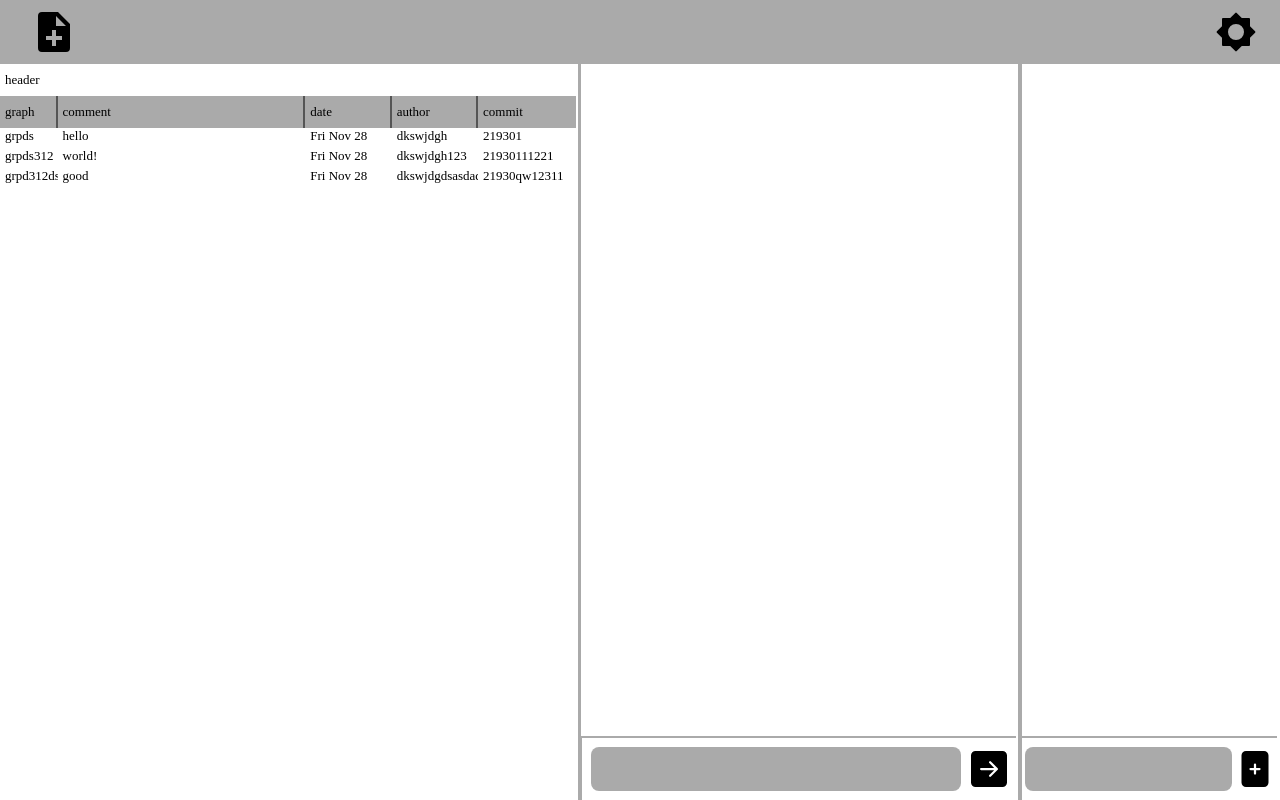
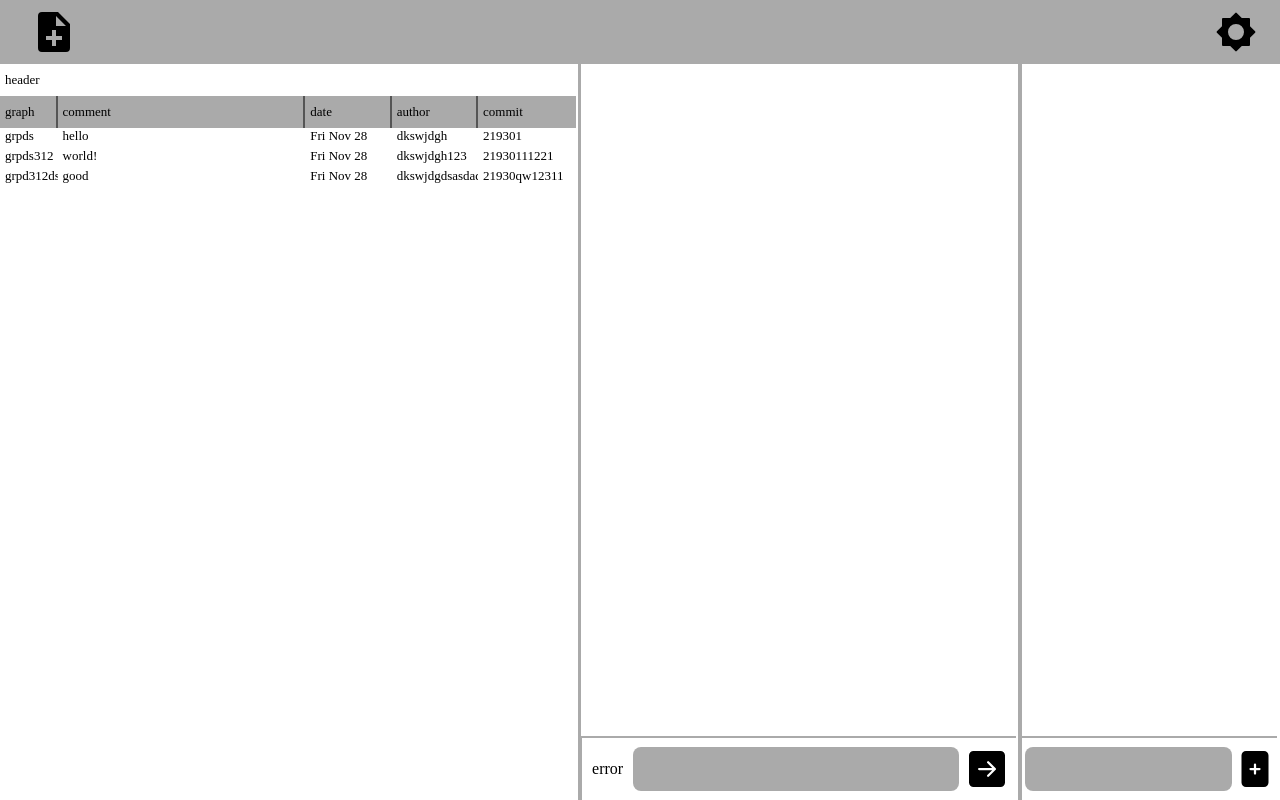
Before and after one commit to aphyrince/git-Aphyrince, a React (Create React App) app in the folder front/: page / in a window 1280 px wide. Built offline with nearby package versions, Linux system fonts and the light colour scheme.

Commit message:
프롬프트에서 현재 경로 상태 관리하도록 만듬.

```diff
--- a/front/src/components/prompt/Prompt.css
+++ b/front/src/components/prompt/Prompt.css
@@ -43,10 +43,14 @@
     width: 100%;
     height: 8vh;
     gap: 10px;
+    display: flex;
+    justify-content: center;
+    align-items: center;
+    padding: 0 20px;
 }
 
 .prompt > .input > .cmd {
-    width: 85%;
+    flex: 1;
     padding: 8px;
     font-size: 24px;
     border-radius: 8px;
--- a/front/src/components/prompt/Prompt.tsx
+++ b/front/src/components/prompt/Prompt.tsx
@@ -1,14 +1,20 @@
-import { ChangeEvent, useCallback, useState } from "react";
+import { ChangeEvent, useCallback, useEffect, useState } from "react";
 import usePromptStore from "../../stores/prompt/usePromptStore";
 import "./Prompt.css";
 import { BsArrowRightSquareFill } from "react-icons/bs";
 import commandExe from "../../preloads/commandExe";
+import useRepositoryStore from "../../stores/repository/useRepositoryStore";
 
 const Prompt = () => {
     const list = usePromptStore((state) => state.list);
     const addLine = usePromptStore((state) => state.add);
     const [input, setInput] = useState("");
-    const [path, setPath] = useState("");
+    const { currentRepo } = useRepositoryStore();
+    const [path, setPath] = useState("error");
+
+    useEffect(() => {
+        setPath(currentRepo?.path || "error");
+    }, [currentRepo, path]);
 
     const commandExecute = useCallback(async (command: string) => {
         const cmdResult = await commandExe(command);
@@ -45,6 +51,7 @@ const Prompt = () => {
                 </ul>
             </div>
             <div className="input flex-center">
+                <p className="path">{path}</p>
                 <input
                     className="cmd"
                     type="text"
```
